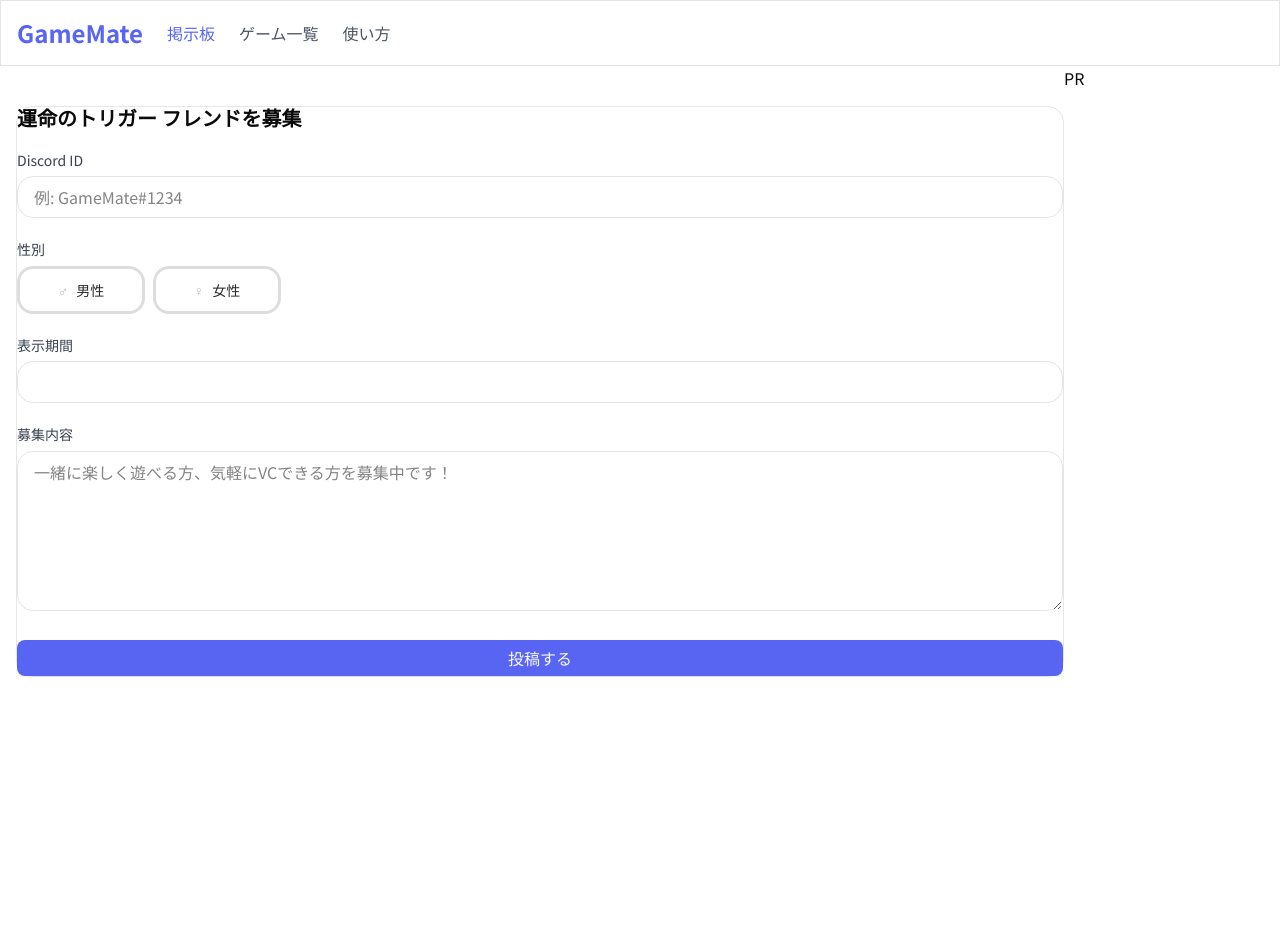
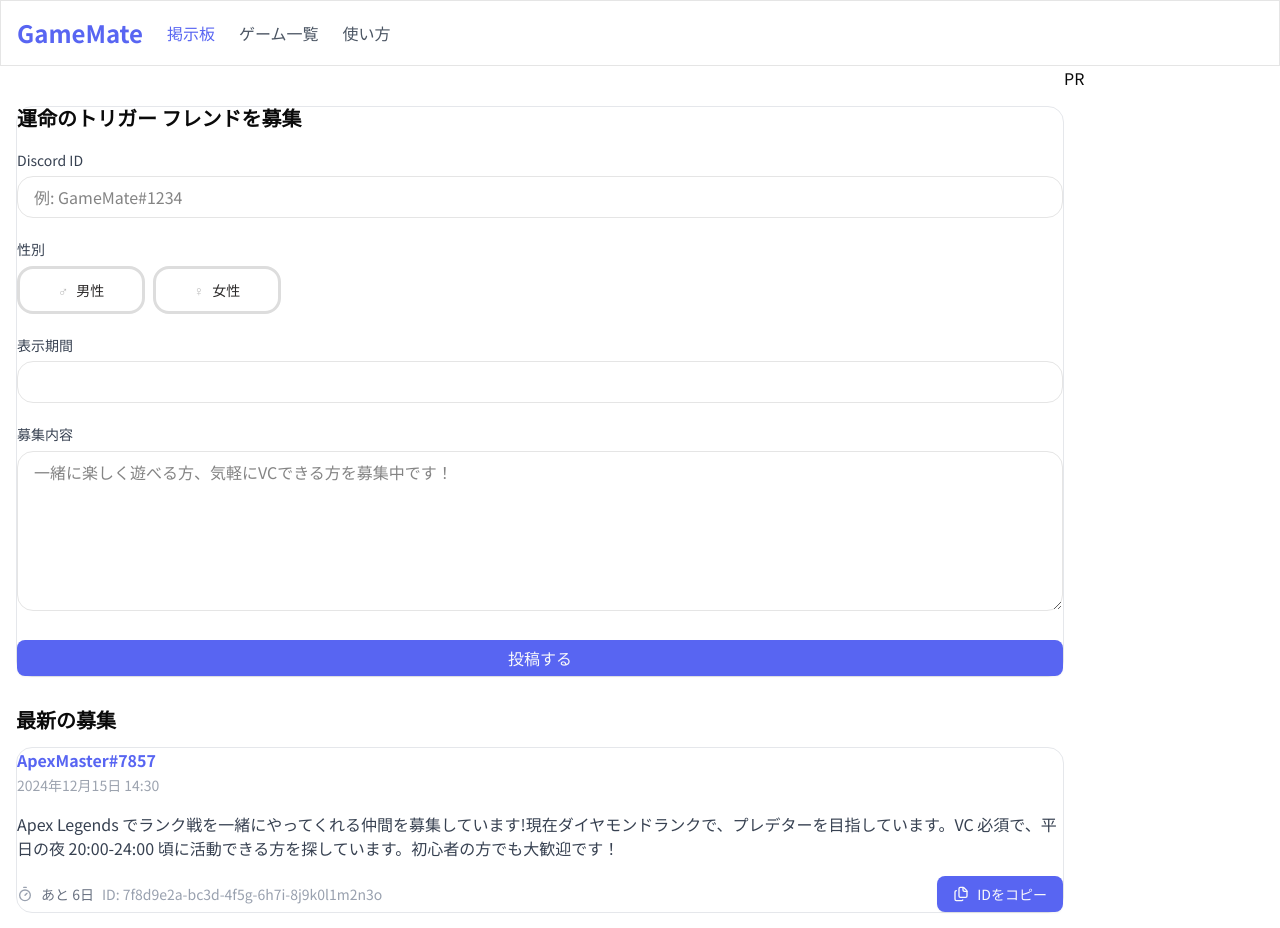
Before and after one commit to kandalog/gameconnect, a Next.js app: page / in a window 1280 px wide. Shown: the top 928 px of the page. Before the commit the page ends 800 px from the top, so only its background shows below. Built offline with nearby package versions, Linux system fonts and the light colour scheme.

Commit message:
feat: 投稿一覧作成

```diff
--- a/src/app/(home)/page.tsx
+++ b/src/app/(home)/page.tsx
@@ -1,9 +1,11 @@
 import { FormSection } from "@/components/features/home/FormSection";
+import { FriendRequestList } from "@/components/features/home/FriendRequestList";
 
 export default function Home() {
   return (
     <>
       <FormSection />
+      <FriendRequestList />
     </>
   );
 }
--- /dev/null
+++ b/src/components/features/home/FriendRequestCard.tsx
@@ -0,0 +1,53 @@
+"use client";
+import React from "react";
+import { Files, Timer } from "lucide-react";
+import { toast } from "sonner";
+
+import { Card } from "@/app/base/Card";
+import { Button } from "@/components/ui/button";
+
+const handleCopyDiscordId = (id: string) => {
+  // TODO
+  navigator.clipboard.writeText(id);
+  toast.success("Discord IDをコピーしました", {
+    description: id,
+  });
+};
+
+export const FriendRequestCard = () => {
+  return (
+    <Card>
+      {/* header */}
+      <div>
+        <p className="text-primary font-bold">ApexMaster#7857</p>
+        <span className="text-gray text-sm">2024年12月15日 14:30</span>
+      </div>
+      {/* contents */}
+      <div className="mt-4">
+        <p className="text-[#374151]">
+          Apex Legends
+          でランク戦を一緒にやってくれる仲間を募集しています!現在ダイヤモンドランクで、プレデターを目指しています。VC
+          必須で、平日の夜 20:00-24:00 頃に活動できる方を探しています。初心者の方でも大歓迎です！
+        </p>
+      </div>
+      {/* footer */}
+      <div className="mt-4 lg:flex justify-between">
+        <div className="flex items-center">
+          <span>
+            <Timer className="w-4 h-4 text-gray-400" />
+          </span>
+          <span className="ml-2 text-gray-500 text-sm">あと 6日</span>
+          <span className="ml-2 text-gray-400 text-sm">
+            ID: 7f8d9e2a-bc3d-4f5g-6h7i-8j9k0l1m2n3o
+          </span>
+        </div>
+        <Button className="cursor-pointer" onClick={() => handleCopyDiscordId("ApexMaster#7857")}>
+          <span>
+            <Files />
+          </span>
+          <p className="text-sm">IDをコピー</p>
+        </Button>
+      </div>
+    </Card>
+  );
+};
--- /dev/null
+++ b/src/components/features/home/FriendRequestCardList.tsx
@@ -0,0 +1,11 @@
+import React from "react";
+
+import { FriendRequestCard } from "./FriendRequestCard";
+
+export const FriendRequestCardList = () => {
+  return (
+    <div className="mt-4">
+      <FriendRequestCard />
+    </div>
+  );
+};
--- /dev/null
+++ b/src/components/features/home/FriendRequestList.tsx
@@ -0,0 +1,15 @@
+import React from "react";
+
+import { Title } from "@/components/common/Title";
+
+import { FriendRequestCardList } from "./FriendRequestCardList";
+
+export const FriendRequestList = () => {
+  return (
+    <div className="mt-8">
+      <Title>最新の募集</Title>
+      <FriendRequestCardList />
+      <FriendRequestCardList />
+    </div>
+  );
+};
```
